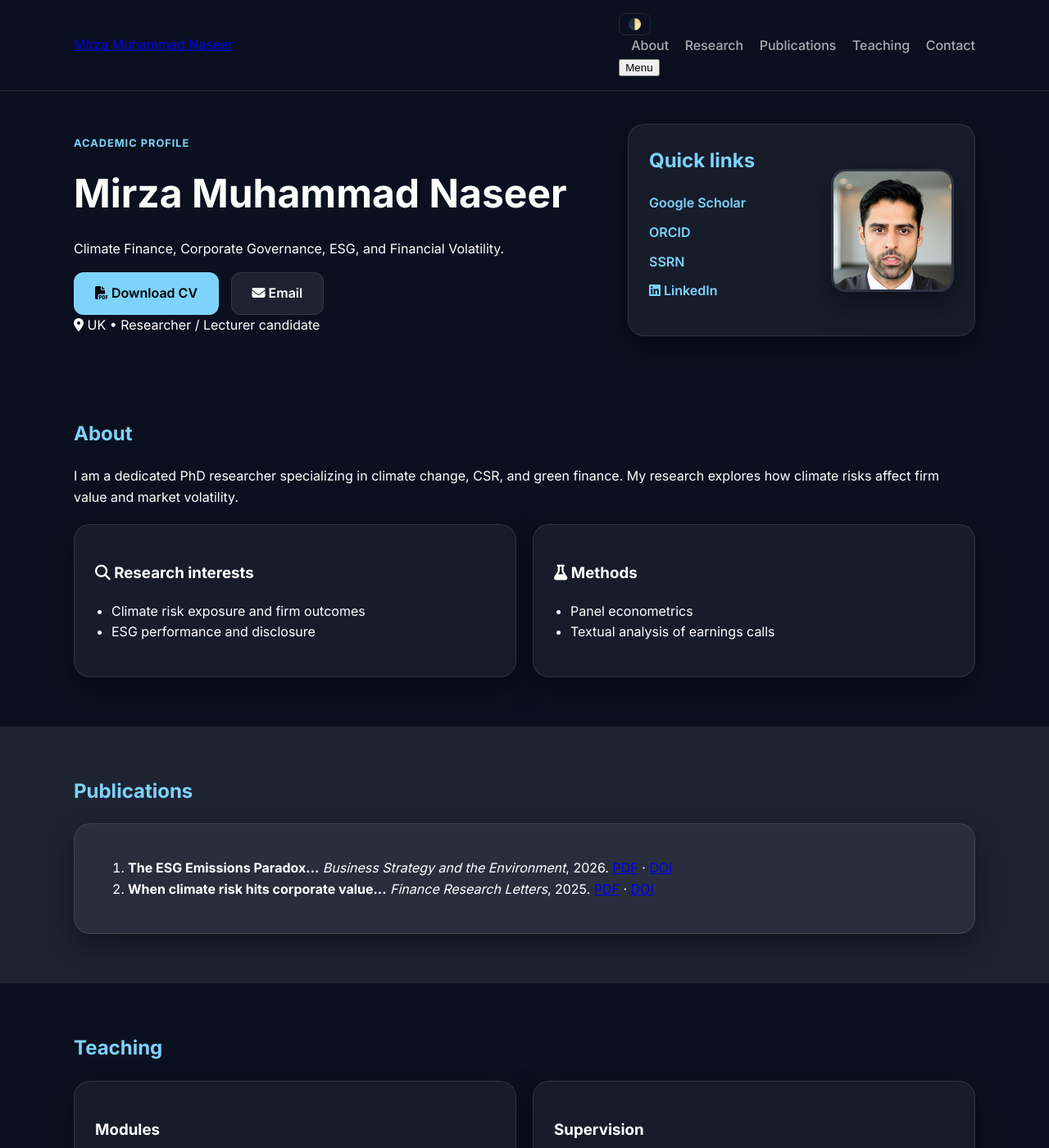
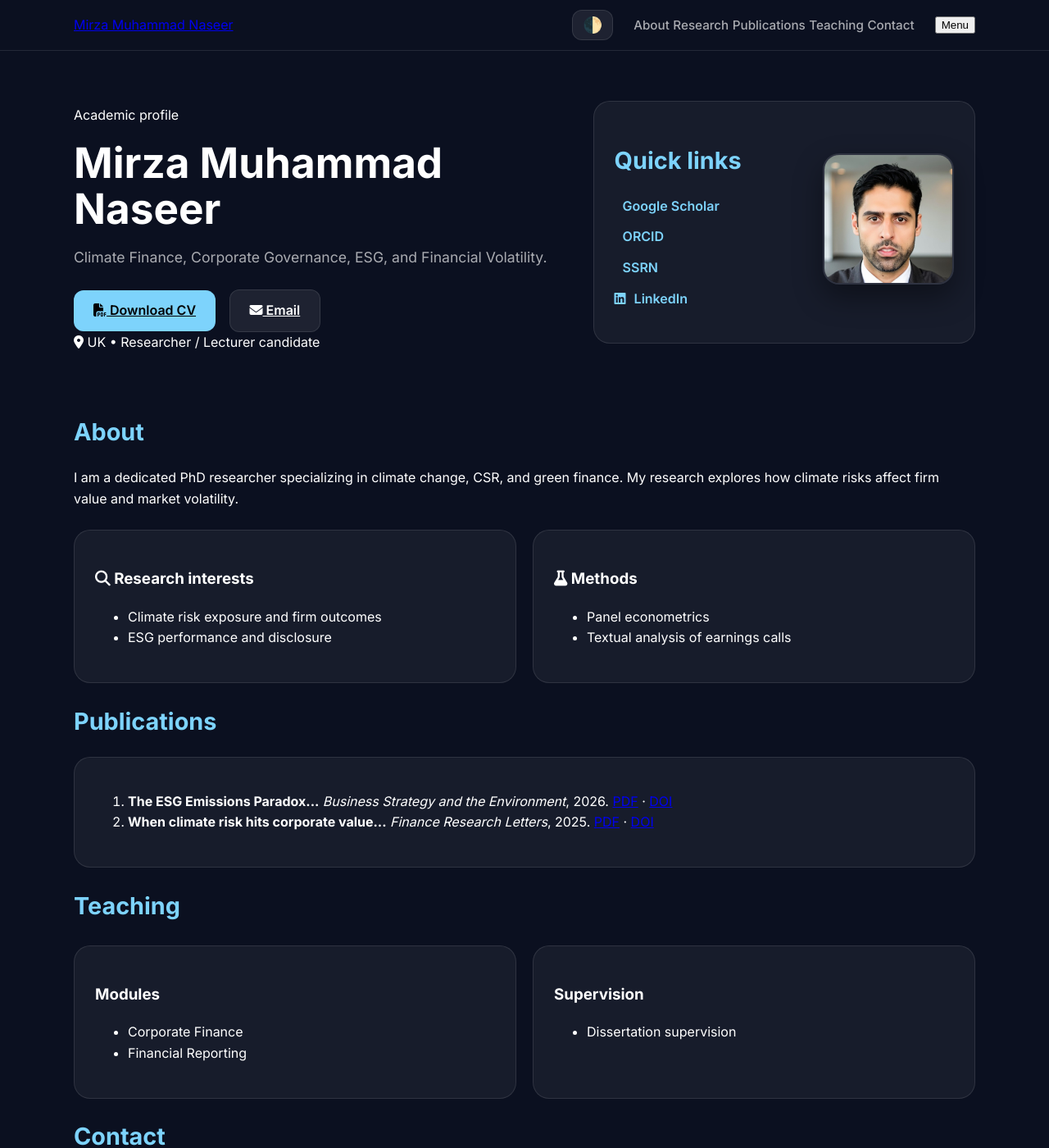
Before and after one commit to mmnaseer/mmnaseer.github.io, a Jekyll site: the page index.html, which Jekyll copies as it is, in a window 1280 px wide and 1400 px high. Shown: the whole window at 82% size. Built offline with Jekyll 4.4.1, drawn with Linux system fonts in a browser that asks for light colours; a style sheet for code colours, icons or effects is not loaded.

Commit message:
Update style.css

```diff
--- a/assets/style.css
+++ b/assets/style.css
@@ -27,55 +27,66 @@
   transition: background 0.3s, color 0.3s;
 }
 
-.container { width: min(1100px, 90%); margin: 0 auto; }
+.container { width: min(1100px, 92%); margin: 0 auto; }
 
-/* Navigation */
+/* Navigation & Toggle Fix */
 .topbar { position: sticky; top: 0; background: var(--bg); border-bottom: 1px solid var(--line); z-index: 100; }
-.topbar-inner { display: flex; justify-content: space-between; align-items: center; padding: 1rem 0; }
-.nav-wrapper { display: flex; gap: 20px; align-items: center; }
-.nav a { margin-left: 15px; color: var(--muted); text-decoration: none; font-weight: 500; }
-.theme-toggle { background: none; border: 1px solid var(--line); color: var(--text); padding: 5px 10px; border-radius: 8px; cursor: pointer; }
+.topbar-inner { display: flex; justify-content: space-between; align-items: center; padding: 12px 0; }
+.nav-container { display: flex; align-items: center; gap: 25px; } /* Keeps toggle and links on one line */
 
-/* Sections */
-.section { padding: 60px 0; }
-.section.alt { background: var(--surface-2); }
+.nav a { color: var(--muted); text-decoration: none; font-weight: 500; font-size: 0.95rem; }
+.nav a:hover { color: var(--brand); }
 
-/* Hero and Card Photo Fix */
-.hero-grid { display: grid; grid-template-columns: 1.5fr 1fr; gap: 40px; align-items: center; padding: 40px 0; }
+.theme-toggle {
+  background: var(--surface-2);
+  border: 1px solid var(--line);
+  color: var(--text);
+  padding: 6px 12px;
+  border-radius: 12px;
+  cursor: pointer;
+  font-size: 1.2rem;
+  transition: transform 0.2s;
+}
+.theme-toggle:hover { transform: scale(1.1); }
+
+/* Hero and Profile Card */
+.hero { padding: 50px 0; }
+.hero-grid { display: grid; grid-template-columns: 1.4fr 1.1fr; gap: 40px; align-items: center; }
 
 .quick-links-card {
-  display: flex; justify-content: space-between; align-items: center; padding: 25px;
+  display: flex; justify-content: space-between; align-items: center;
+  padding: 30px; gap: 20px;
 }
 
-/* THE PHOTO FIX */
+/* PHOTO ENHANCEMENT */
 .profile-img {
-  width: 150px !important;
-  height: 150px !important;
-  object-fit: cover; /* This crops the rectangle into a square */
-  object-position: center top;
-  border-radius: 18px;
-  border: 3px solid var(--line);
+  width: 160px;
+  height: 160px;
+  object-fit: cover; /* Crops rectangle into square perfectly */
+  object-position: top;
+  border-radius: 20px;
+  border: 2px solid var(--line);
   box-shadow: var(--shadow);
-  display: block;
 }
 
-.card { background: var(--surface); border: 1px solid var(--line); border-radius: var(--radius); padding: 25px; box-shadow: var(--shadow); }
-.grid-2 { display: grid; grid-template-columns: 1fr 1fr; gap: 20px; margin-top: 20px; }
+.card { background: var(--surface); border: 1px solid var(--line); border-radius: var(--radius); padding: 25px; }
+.grid-2 { display: grid; grid-template-columns: 1fr 1fr; gap: 20px; margin-top: 25px; }
 
-h1 { font-size: 3rem; margin: 0; }
-h2 { color: var(--brand); margin-top: 0; }
-.kicker { color: var(--brand); font-weight: bold; text-transform: uppercase; letter-spacing: 1px; font-size: 0.8rem; }
-.btn { display: inline-block; padding: 12px 25px; border-radius: 12px; background: var(--surface-2); color: var(--text); text-decoration: none; font-weight: 600; margin-right: 10px; border: 1px solid var(--line); }
-.btn.primary { background: var(--brand); color: #000; }
+h1 { font-size: 3.2rem; margin: 10px 0; line-height: 1.1; }
+h2 { color: var(--brand); font-size: 1.8rem; margin-bottom: 20px; }
+.lead { font-size: 1.1rem; color: var(--muted); margin-bottom: 25px; }
+
+.btn { display: inline-block; padding: 12px 24px; border-radius: 12px; background: var(--surface-2); color: var(--text); font-weight: 600; margin-right: 12px; border: 1px solid var(--line); }
+.btn.primary { background: var(--brand); color: #000; border: none; }
 
 .link-list { list-style: none; padding: 0; }
-.link-list li { margin: 10px 0; }
-.link-list a { color: var(--brand); text-decoration: none; font-weight: 600; }
-.bullets { padding-left: 20px; }
+.link-list li { margin: 12px 0; font-size: 1rem; }
+.link-list a { color: var(--brand); text-decoration: none; font-weight: 600; display: flex; align-items: center; gap: 10px; }
 
-.footer { padding: 40px 0; border-top: 1px solid var(--line); text-align: center; color: var(--muted); }
+.footer { padding: 40px 0; border-top: 1px solid var(--line); text-align: center; color: var(--muted); font-size: 0.9rem; }
 
-@media (max-width: 800px) {
+@media (max-width: 900px) {
   .hero-grid, .grid-2 { grid-template-columns: 1fr; }
+  .nav { display: none; }
   .quick-links-card { flex-direction: column-reverse; text-align: center; }
 }
```
